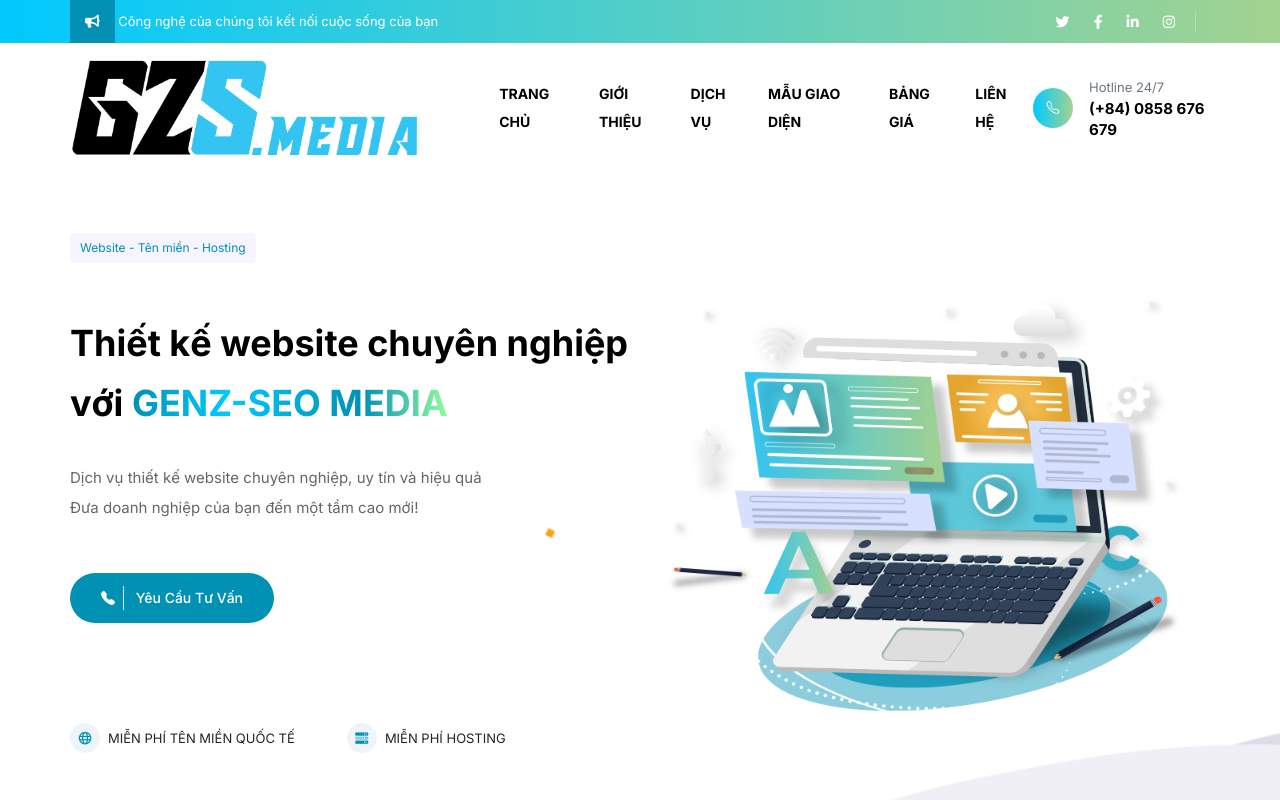
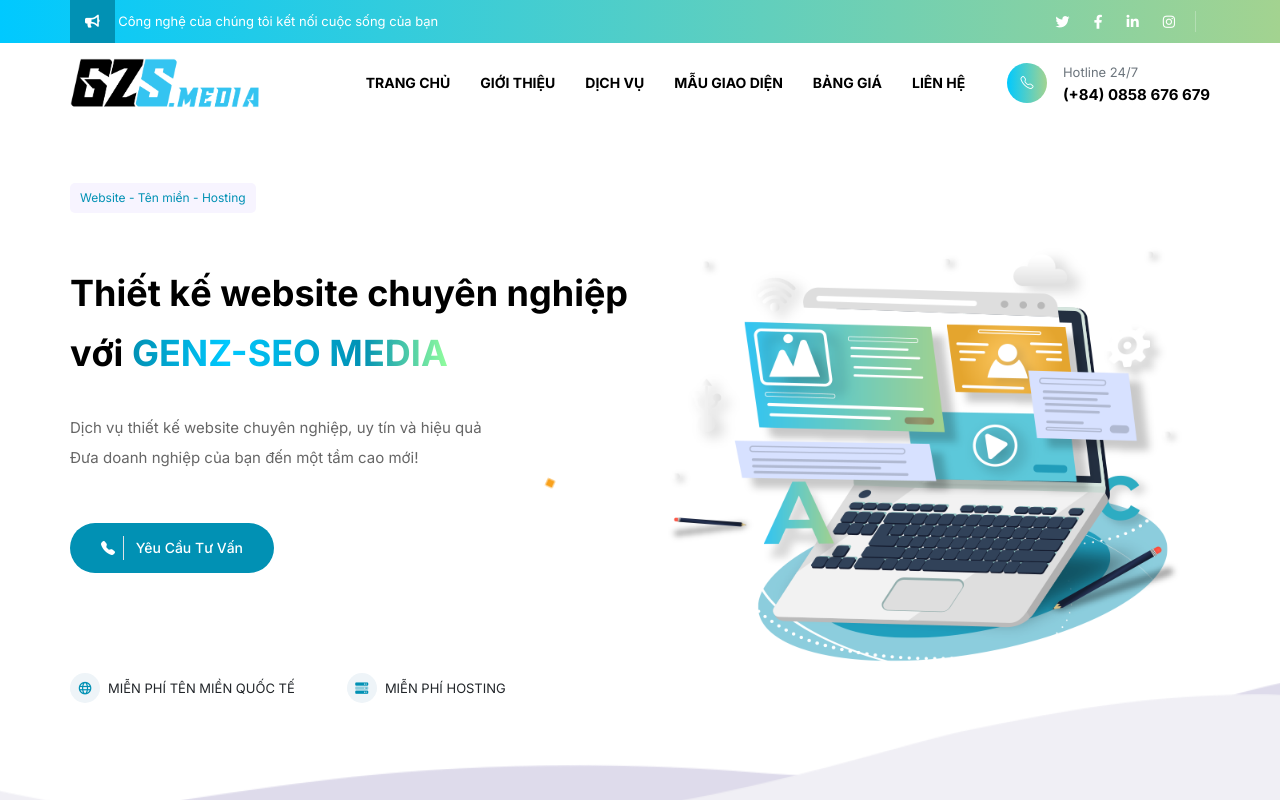
Before and after one commit to mediasmtactics/Socialnetwork, a plain HTML site: page index.html in a window 1280 px wide. Shown: the top 800 px of the page. Drawn offline with Linux system fonts and the light colour scheme.

Commit message:
Update index.html

```diff
--- a/index.html
+++ b/index.html
@@ -113,7 +113,7 @@
     <nav class="navbar navbar-expand-lg navbar-light style-1">
         <div class="container">
             <a class="navbar-brand" href="#" data-scroll-nav="0">
-                <img src="images/Genz-seo.png" alt="GenZ-SEO" width="400" height="100">
+                <img src="images/Genz-seo.png" alt="GenZ-SEO" width="190" height="50">
             </a>
             <button class="navbar-toggler" type="button" data-bs-toggle="collapse" data-bs-target="#navbarSupportedContent" aria-controls="navbarSupportedContent" aria-expanded="false" aria-label="Toggle navigation">
                 <span class="navbar-toggler-icon"></span>
```
